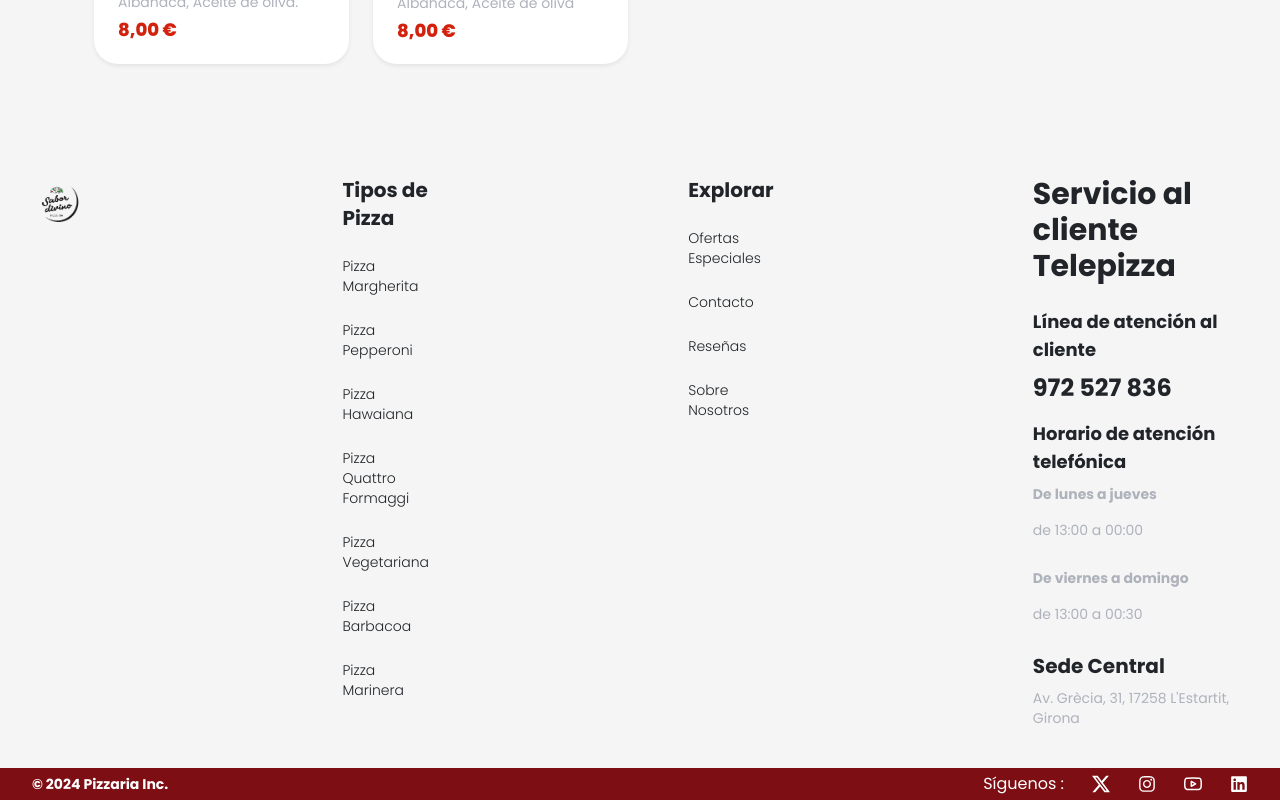
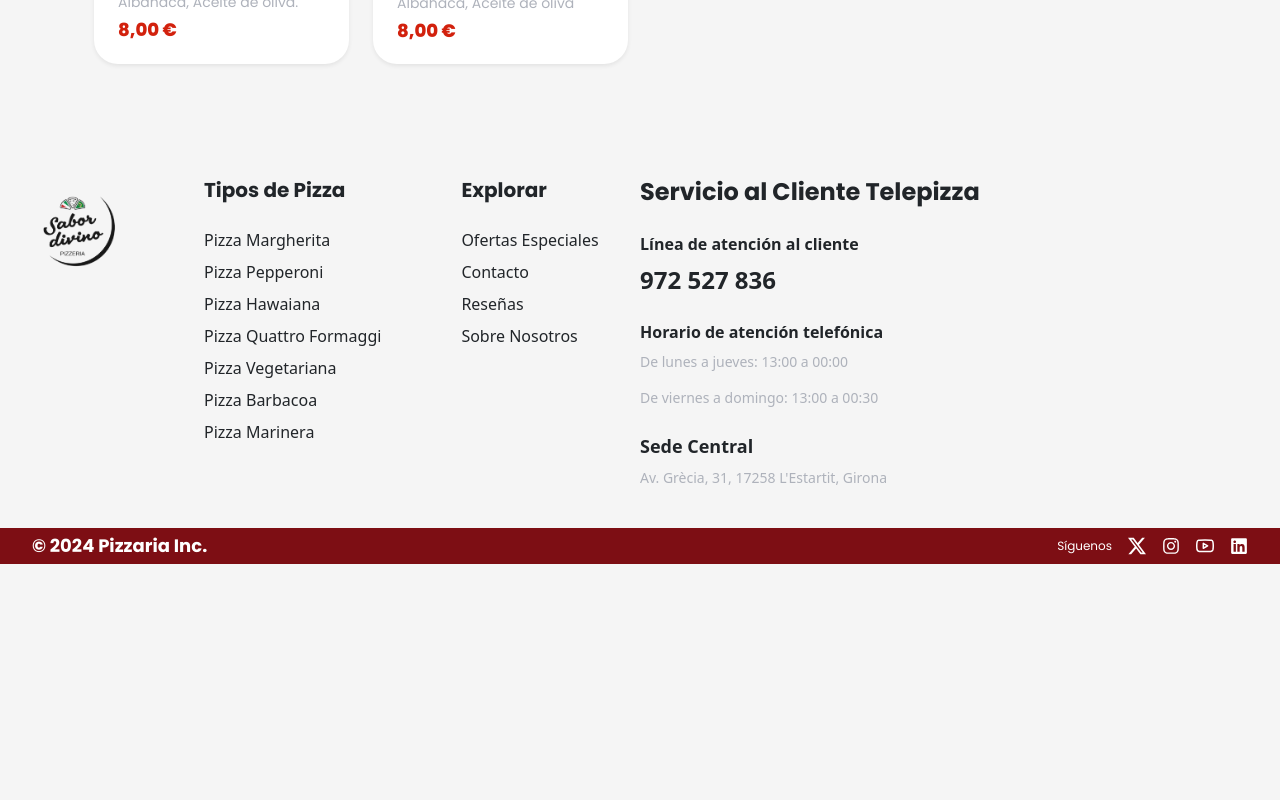
Before and after one commit to Miqueias26/pizzaria, a React (Vite) app: page /menu in a window 1280 px wide. Shown: the part 962-1762 px from the top of the page. After the commit the page ends 1526 px from the top, so only its background shows below. Built offline with nearby package versions, Linux system fonts and the light colour scheme; a web font is replaced by a local one.

Commit message:
feat: changed card and footer

```diff
--- a/src/components/cards/card.jsx
+++ b/src/components/cards/card.jsx
@@ -1,27 +1,28 @@
 import PropTypes from "prop-types";
 
-import { IoIosStarOutline } from "react-icons/io";
+const CardContent = ({ image, title, text, text2, price }) => {
+  const formattedPrice =
+    typeof price === "number"
+      ? new Intl.NumberFormat("es-ES", {
+          style: "currency",
+          currency: "EUR",
+        }).format(price)
+      : "N/A"; // Exibe 'N/A' se nao passar o valor meu parceiro
 
-const CardContent = ({ image, title, text, text2 }) => {
   return (
-    <div className="w-[18rem] flex-col h-auto justify-center text-center border-2 border-grey rounded-[3%]  pb-4 pl-2 pr-2   transform transition-all duration-500 hover:scale-110 hover:rotate-3 ">
-      <p className="flex justify-center text-center pt-2 text-[1.3rem]">
-        <IoIosStarOutline />
-        <IoIosStarOutline />
-        <IoIosStarOutline />
-        <IoIosStarOutline />
-        <IoIosStarOutline />
-      </p>
-      <img
-        src={image}
-        alt={title}
-        className=" flex justify-center text-center bg-zinc-20 "
-      />
-      <strong className="font-poppins text-[1.2rem] ">{text}</strong>
-      <p className="font-poppins">{text2}</p>
-      <button className=" bg-[#D2210D] text-white px-3 py-1 rounded-[7%] hover:bg-black">
-        comprar
-      </button>
+    <div className="h-[390px] flex flex-col items-center justify-between rounded-3xl bg-white shadow-sm px-4 py-1 cursor-pointer transform transition-transform duration-200 hover:scale-105">
+      <img src={image} alt={title} className="w-[200px]" />
+      <div>
+        <p className="font-poppins text-[1.2rem] font-bold m-0">{text}</p>
+        <p className="font-poppins text-sm text-[#AEB2BB] mb-1 max-w-64">
+          {text2}
+        </p>
+        {price !== undefined && (
+          <p className="text-[#D2210D] text-lg font-poppins font-extrabold">
+            {formattedPrice}
+          </p>
+        )}
+      </div>
     </div>
   );
 };
@@ -29,63 +30,58 @@
 CardContent.propTypes = {
   image: PropTypes.string.isRequired,
   title: PropTypes.string.isRequired,
+  price: PropTypes.number,
   text: PropTypes.string.isRequired,
   text2: PropTypes.string.isRequired,
 };
 
 function Card() {
   return (
-    <div className="flex-col w-full text-center">
-      <div className="">
-        <span className="font-jost text-[22rem] text-black tracking-wide">
+    <div className="flex flex-col w-full justify-center items-center px-8">
+      <div className="mb-1">
+        <span className="font-jost text-[6rem] md:text-[10rem] lg:text-[14rem] xl:text-[22rem] text-black tracking-wide block md:inline-block">
           Best-
         </span>
-        <span className="font-jost text-[3.5rem] text-[#D2210D]">Sellers.</span>
+        <span className="font-jost text-[2rem] md:text-[2.5rem] lg:text-[3rem] xl:text-[3.5rem] text-[#D2210D] block md:inline-block">
+          Sellers.
+        </span>
       </div>
-      <div className="flex w-full gap-3 justify-center text-left p-10">
+      <div className="grid grid-cols-1 sm:grid-cols-2 lg:grid-cols-3 xl:grid-cols-5 gap-4 justify-items-center p-4">
         <CardContent
           image="/public/card9.png"
           text="Marguerita"
-          text2="Salsa de tomate,
-Mozzarella,
-Albahaca,
-Aceite de oliva."
+          text2="Salsa de tomate, Mozzarella, Albahaca, Aceite de oliva."
           title="Pizza Marguerita"
+          price={8.2}
         />
 
         <CardContent
           image="/public/card10.png"
           text="Pepperoni"
-          text2="Salsa de tomate,
-Mozzarella,
-Pepperoni."
+          text2="Salsa de tomate, Mozzarella, Pepperoni."
           title="Pizza Pepperoni"
+          price={8.2}
         />
         <CardContent
           image="/public/card6.png"
           text="Cuatro Quesos"
-          text2="Mozzarella,
-Queso azul,
-Parmesano,
-Queso Emmental. "
+          text2="Mozzarella, Queso azul, Parmesano, Queso Emmental."
           title="Pizza Cuatro Quesos"
+          price={8.2}
         />
         <CardContent
           image="/public/card7.png"
           text="Hawaiana"
-          text2="Salsa de tomate,
-Mozzarella,
-Jamón,
-Piña."
+          text2="Salsa de tomate, Mozzarella, Jamón, Piña."
           title="Pizza Hawaiana"
+          price={8.2}
         />
         <CardContent
           image="/public/card11.png"
-          text="Hawaiana"
-          text2="Salsa de tomate,
-Mozzarella, Bacon,
-Carne picada."
+          text="Babacoa"
+          text2="Salsa de tomate, Mozzarella, Bacon, Carne picada."
           title="Pizza Babacoa"
+          price={8.2}
         />
       </div>
     </div>
--- a/src/components/footer/footer.jsx
+++ b/src/components/footer/footer.jsx
@@ -2,19 +2,25 @@
 import Logo from "../../assets/image/logorangel.png";
 import { FaInstagram, FaLinkedin } from "react-icons/fa";
 import { FiYoutube } from "react-icons/fi";
+import { Link } from "react-router-dom";
 
 function Footer() {
   return (
     <div className=" pt-14 flex flex-col ">
-      <div className="flex py-4 px-8 md:py-9 ">
-        <div className="mr-4 md:mr-[10rem] lg:mr-[16.2rem]">
-          <img src={Logo} alt="" className="w-[50px] md:w-[100px] mb-4" />
+      {/* Seção Principal */}
+      <div className="flex flex-col md:flex-row py-6 px-4 md:px-8 lg:px-16">
+        {/* Coluna 1 - Logo e Tipos de Pizza */}
+        <div className="flex flex-col md:flex-row md:w-1/2">
+          <div className="mb-8 md:mb-0 md:mr-10 lg:mr-20">
+            <Link to="/">
+              <img src={Logo} alt="Logo" className="w-[60px] md:w-[100px]" />
+            </Link>
           </div>
-        <div className="mr-4 md:mr-[10rem] lg:mr-[16.2rem]">
-          <h2 className="font-poppins font-bold text-sm md:text-lg lg:text-xl mb-6">
+          <div className="mb-8 md:mb-0 md:mr-10 lg:mr-20">
+            <h2 className="font-poppins font-bold text-base md:text-lg lg:text-xl mb-4">
               Tipos de Pizza
             </h2>
-          <ul className="flex flex-col gap-4 text-xs md:text-sm lg:text-md font-poppins font-light p-0 m-0">
+            <ul className="flex flex-col gap-2 text-sm md:text-base font-light p-0">
               <li className="cursor-pointer">Pizza Margherita</li>
               <li className="cursor-pointer">Pizza Pepperoni</li>
               <li className="cursor-pointer">Pizza Hawaiana</li>
@@ -24,63 +30,67 @@
               <li className="cursor-pointer">Pizza Marinera</li>
             </ul>
           </div>
-        <div className="mr-4 md:mr-[10rem] lg:mr-[16.2rem]">
-          <h2 className="font-poppins font-bold text-sm md:text-lg lg:text-xl mb-6">
+          <div>
+            <h2 className="font-poppins font-bold text-base md:text-lg lg:text-xl mb-4">
               Explorar
             </h2>
-          <ul className="flex  flex-col gap-4 text-xs md:text-sm lg:text-md font-poppins font-light p-0 m-0">
+            <ul className="flex flex-col gap-2 text-sm md:text-base font-light p-0">
               <li className="cursor-pointer">Ofertas Especiales</li>
               <li className="cursor-pointer">Contacto</li>
-
               <li className="cursor-pointer">Reseñas</li>
-
               <li className="cursor-pointer">Sobre Nosotros</li>
             </ul>
           </div>
-        <div className="font-poppins">
-          <h1 className="font-bold text-3xl mb-4">
-            Servicio al cliente Telepizza
-          </h1>
-          <h3 className="font-bold text-lg">Línea de atención al cliente </h3>
-          <p className="font-bold text-2xl">972 527 836</p>
-          <h3 className="font-bold text-lg">Horario de atención telefónica</h3>
-          <div className="mb-7">
-            <p className="text-[#AEB2BB] font-bold text-sm">
-              De lunes a jueves{" "}
-            </p>
-            <p className="text-[#AEB2BB] text-sm "> de 13:00 a 00:00</p>
-          </div>
-          <div className="mb-7">
-            <p className="text-[#AEB2BB] font-bold text-sm">
-              De viernes a domingo{" "}
-            </p>
-            <p className="text-[#AEB2BB] text-sm "> de 13:00 a 00:30</p>
         </div>
 
-          <h1 className="font-bold text-xl">Sede Central</h1>
+        {/* Coluna 2 - Atendimento ao Cliente */}
+        <div className="mt-8 md:mt-0 md:w-1/2">
+          <h1 className="font-poppins font-bold text-lg md:text-2xl mb-4">
+            Servicio al Cliente Telepizza
+          </h1>
+          <div className="mb-6">
+            <h3 className="font-bold text-sm md:text-base">
+              Línea de atención al cliente
+            </h3>
+            <p className="font-bold text-xl md:text-2xl">972 527 836</p>
+          </div>
+          <div className="mb-6">
+            <h3 className="font-bold text-sm md:text-base">
+              Horario de atención telefónica
+            </h3>
+            <p className="text-[#AEB2BB] text-sm">
+              De lunes a jueves: 13:00 a 00:00
+            </p>
+            <p className="text-[#AEB2BB] text-sm">
+              De viernes a domingo: 13:00 a 00:30
+            </p>
+          </div>
+          <div>
+            <h1 className="font-bold text-sm md:text-lg">Sede Central</h1>
             <p className="text-[#AEB2BB] text-sm">
               Av. Grècia, 31, 17258 L'Estartit, Girona
             </p>
           </div>
         </div>
+      </div>
 
       <div className="flex justify-between items-center py-1 px-8 bg-[#7D0E14]">
-        <h2 className="text-white  font-poppins font-bold text-sm md:text-md cursor-pointer m-0">
+        <h2 className="text-white  font-poppins font-bold text-xs md:text-md lg:text-lg cursor-pointer m-0">
           &copy; 2024 Pizzaria Inc.
         </h2>
-        <div className="flex items-center gap-7 ">
-          <p className="text-white font-poppins m-0">Síguenos : </p>
-          <BsTwitterX className="md:w-[18px] md:h-[18px] text-white  cursor-pointer" />
+        <div className="flex items-center gap-3 md:gap-7 ">
+          <p className="text-xs text-white font-poppins m-0">Síguenos </p>
+          <BsTwitterX className="w-[12px] h-[12px] md:w-[18px] md:h-[18px] text-white  cursor-pointer" />
           <a
             href="https://www.instagram.com/sabordivinopizzeria/"
             target="_blank"
             rel="noopener noreferrer"
             className="text-white"
           >
-            <FaInstagram className="md:w-[18px] md:h-[18px] cursor-pointer text-white" />
+            <FaInstagram className="w-[12px] h-[12px] md:w-[18px] md:h-[18px] cursor-pointer text-white" />
           </a>
-          <FiYoutube className="md:w-[18px] md:h-[18px] cursor-pointer text-white" />
-          <FaLinkedin className="md:w-[18px] md:h-[18px] cursor-pointer text-white" />
+          <FiYoutube className="w-[12px] h-[12px] md:w-[18px] md:h-[18px] cursor-pointer text-white" />
+          <FaLinkedin className="w-[12px] h-[12px] md:w-[18px] md:h-[18px] cursor-pointer text-white" />
         </div>
       </div>
     </div>
--- a/src/components/navbar/Navbar.jsx
+++ b/src/components/navbar/Navbar.jsx
@@ -70,7 +70,9 @@
         </div>
       )}
 
-      <img src={Logo} alt="" className="w-[104px] cursor-pointer" />
+      <Link to="/">
+        <img src={Logo} alt="" className="w-[104px] cursor-pointer" />
+      </Link>
       <nav className="hidden md:flex gap-14 items-center bg-[#FFFFFF] py-3 px-28 shadow-sm rounded">
         <Link
           to="/"
--- a/src/components/section/section.jsx
+++ b/src/components/section/section.jsx
@@ -26,11 +26,6 @@
             con cariño, cada masa se prepara con perfección y cada horno es una
             promesa de un sabor inigualable.
           </h2>
-          <div className="flex gap-6 md:gap-12">
-            <button className="hidden md:flex justify-center items-center px-4 py-2 bg-[#D2210D] text-white font-bold rounded-full">
-              Comenzar Pedido
-            </button>
-          </div>
         </div>
       </div>
     </div>
--- a/src/pages/Menu.jsx
+++ b/src/pages/Menu.jsx
@@ -91,7 +91,9 @@
       <img src={image} className=" w-[200px]   " />
       <div>
         <p className="font-poppins text-[1.2rem] font-bold m-0">{text}</p>
-        <p className="font-poppins text-sm text-[#AEB2BB] mb-1">{text2}</p>
+        <p className="font-poppins text-sm text-[#AEB2BB] mb-1 max-w-64">
+          {text2}
+        </p>
         <p className="text-[#D2210D] text-lg font-poppins font-extrabold">
           {formattedPrice}
         </p>
@@ -103,8 +105,8 @@
 CardContent.propTypes = {
   image: PropTypes.string.isRequired,
   price: PropTypes.number,
-  text: PropTypes.string,
-  text2: PropTypes.string,
+  text: PropTypes.string.isRequired,
+  text2: PropTypes.string.isRequired,
 };
 
 const Menu = () => {
```
Lines whose indentation alone changed are shown as unchanged.
